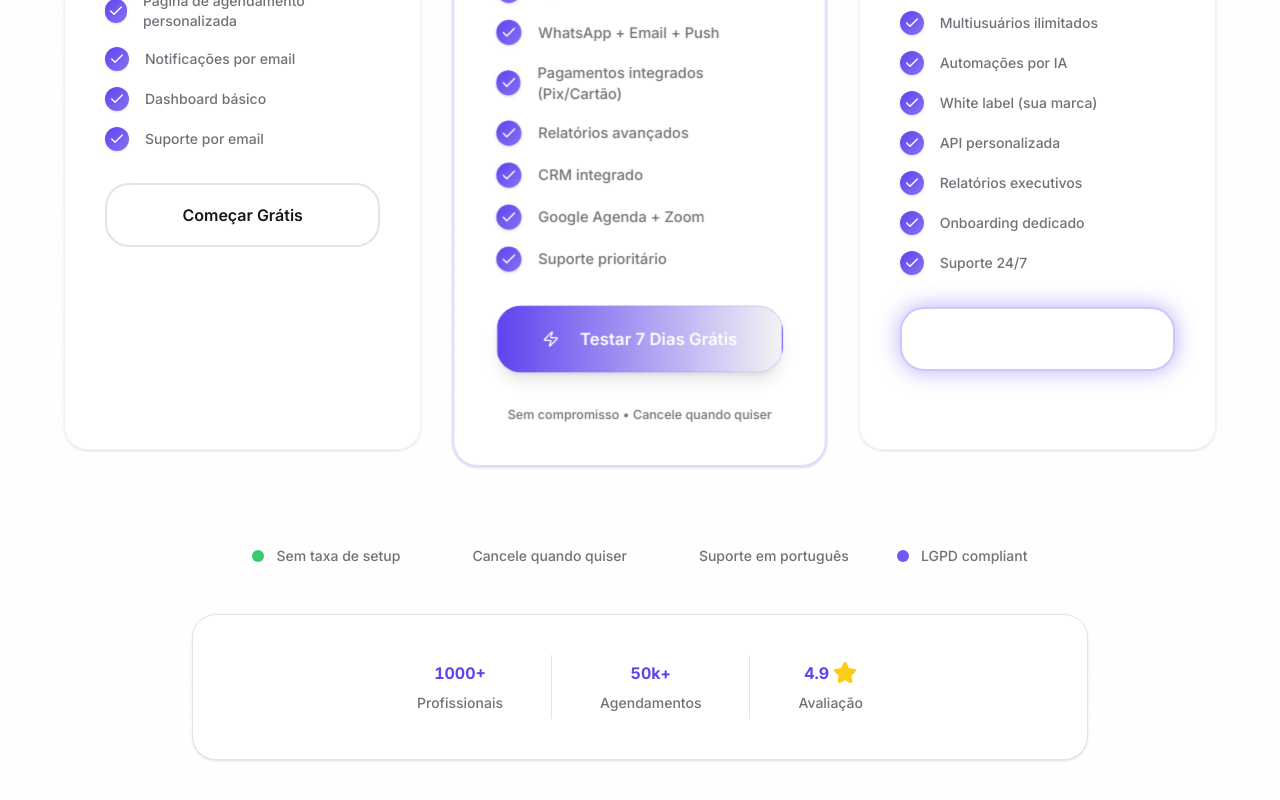
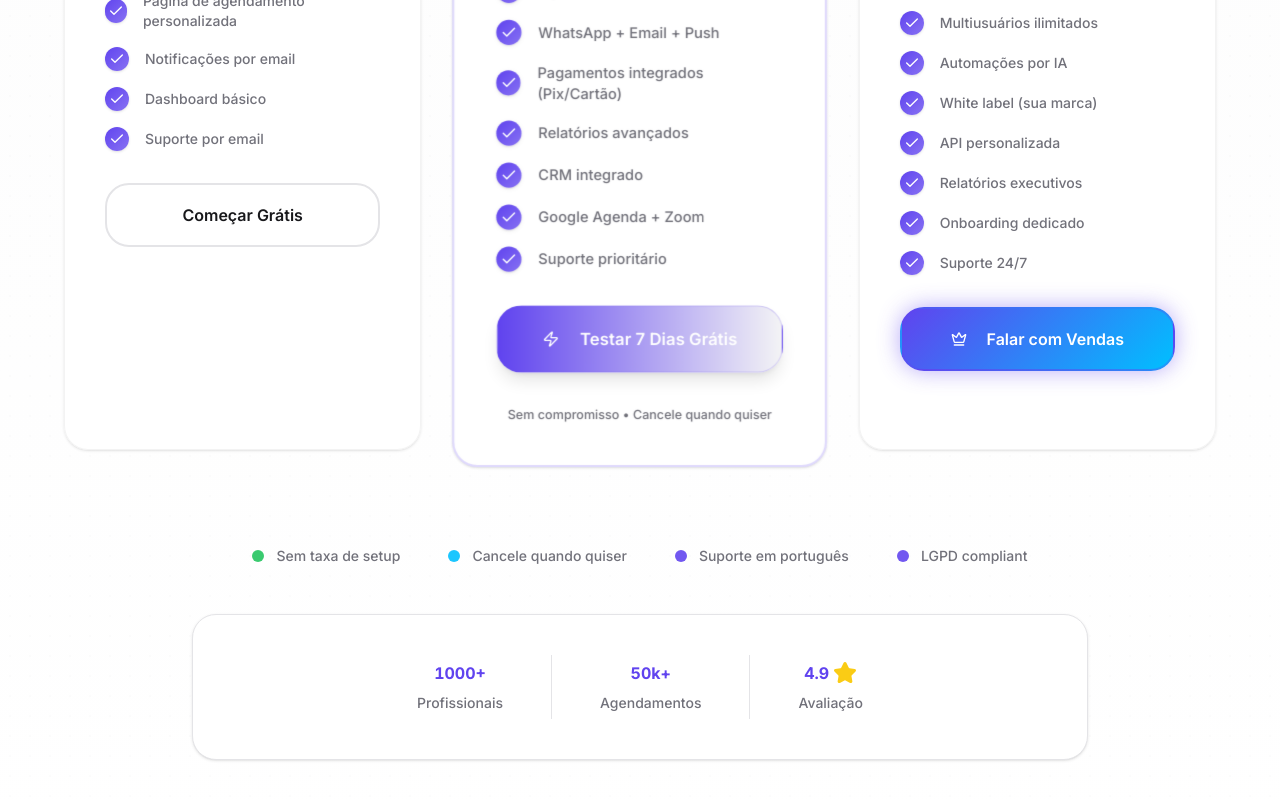
Before and after one commit to matheusapp22/4b81e6d0-1620-4b35-b048-9e3b7900cd81, a React (Vite) app: page / in a window 1280 px wide. Shown: the part 3084-3884 px from the top of the page. Built offline with nearby package versions, Linux system fonts and the light colour scheme.

Commit message:
Fix landpage bugs
Arruma bugs na landpage.

```diff
--- a/src/index.css
+++ b/src/index.css
@@ -65,6 +65,10 @@
     --gradient-secondary: linear-gradient(135deg, hsl(var(--secondary)), hsl(var(--secondary-hover)));
     --gradient-hero: linear-gradient(135deg, hsl(var(--background)) 0%, hsl(var(--background-alt)) 50%, hsl(var(--background)) 100%);
     --gradient-glass: linear-gradient(135deg, hsl(var(--glass-bg)), hsl(var(--glass-bg)));
+
+    /* Neon Colors */
+    --neon-blue: 195 100% 50%;
+    --neon-purple: 250 84% 60%;
 
     /* Border Radius */
     --radius-sm: 0.375rem; /* 6px */
@@ -181,6 +185,24 @@
 
   .bg-gradient-hero {
     background: var(--gradient-hero);
+  }
+
+  .bg-gradient-tech {
+    background: linear-gradient(135deg, hsl(var(--primary) / 0.05), hsl(var(--info) / 0.05));
+  }
+
+  .bg-gradient-neon {
+    background: linear-gradient(135deg, hsl(var(--primary)), hsl(var(--neon-blue)));
+  }
+
+  .shadow-neon {
+    box-shadow: 0 0 20px hsl(var(--primary) / 0.5), 0 0 40px hsl(var(--primary) / 0.3);
+  }
+
+  .btn-premium {
+    background: linear-gradient(135deg, hsl(var(--primary)), hsl(var(--primary-glow)));
+    color: white;
+    border: 2px solid hsl(var(--primary) / 0.3);
   }
 
   /* Shadows */
--- a/tailwind.config.ts
+++ b/tailwind.config.ts
@@ -71,6 +71,8 @@ const config: Config = {
           DEFAULT: "hsl(var(--surface))",
           alt: "hsl(var(--surface-alt))",
         },
+        'neon-blue': "hsl(var(--neon-blue))",
+        'neon-purple': "hsl(var(--neon-purple))",
       },
       borderRadius: {
         'lg': 'var(--radius-lg)',
```
